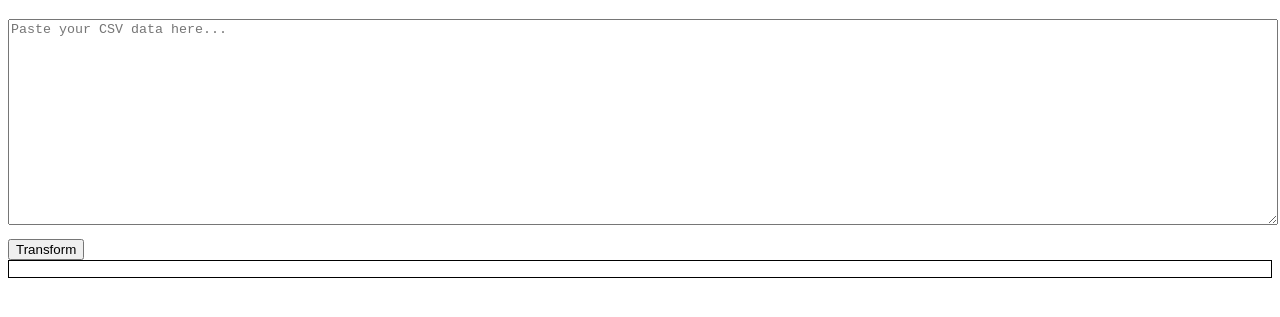
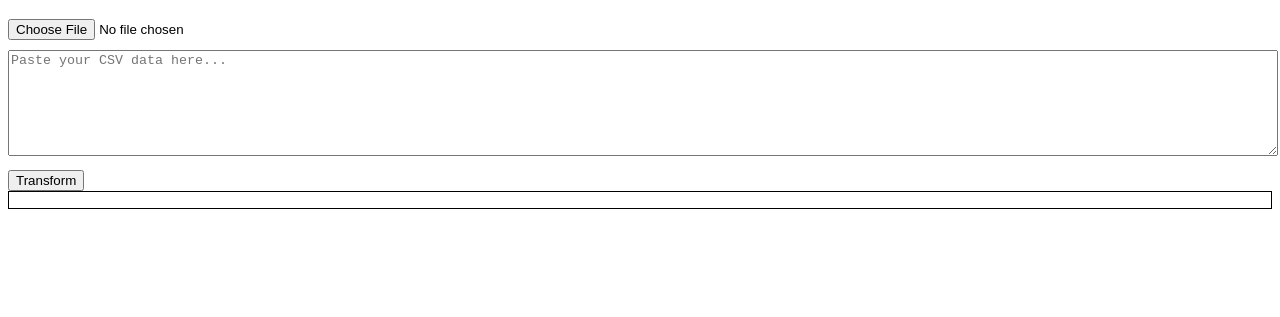
Before and after one commit to client-side-apps/csv-to-sheet, a plain HTML site: page index.html in a window 1280 px wide. Both pictures are taken after a click on the button "Transform". Shown: the part 61-378 px from the top of the page. Drawn offline with Linux system fonts and the light colour scheme.

Commit message:
Add file selector

```diff
--- a/index.html
+++ b/index.html
@@ -9,7 +9,11 @@
 
     #csv-input {
       width: 100%;
-      height: 200px;
+      height: 100px; /* Adjust height as needed */
+      margin-bottom: 10px;
+    }
+
+    #file-input {
       margin-bottom: 10px;
     }
 
@@ -29,14 +33,28 @@
 
   <h1>CSV to Sheet</h1>
 
+  <input type="file" id="file-input" accept=".csv">
   <textarea id="csv-input" placeholder="Paste your CSV data here..."></textarea>
   <button onclick="transformCSV()">Transform</button>
 
   <div id="table-container"></div>
 
   <script>
+    const fileInput = document.getElementById('file-input');
+    const csvInput = document.getElementById('csv-input');
+
+    fileInput.addEventListener('change', (event) => {
+      const file = event.target.files[0];
+      const reader = new FileReader();
+
+      reader.onload = (e) => {
+        csvInput.value = e.target.result;
+      }
+      reader.readAsText(file);
+    });
+
     function transformCSV() {
-      const csvData = document.getElementById('csv-input').value;
+      const csvData = csvInput.value;
       const rows = csvData.split('\n');
       let tableHtml = '<table>';
 
```
